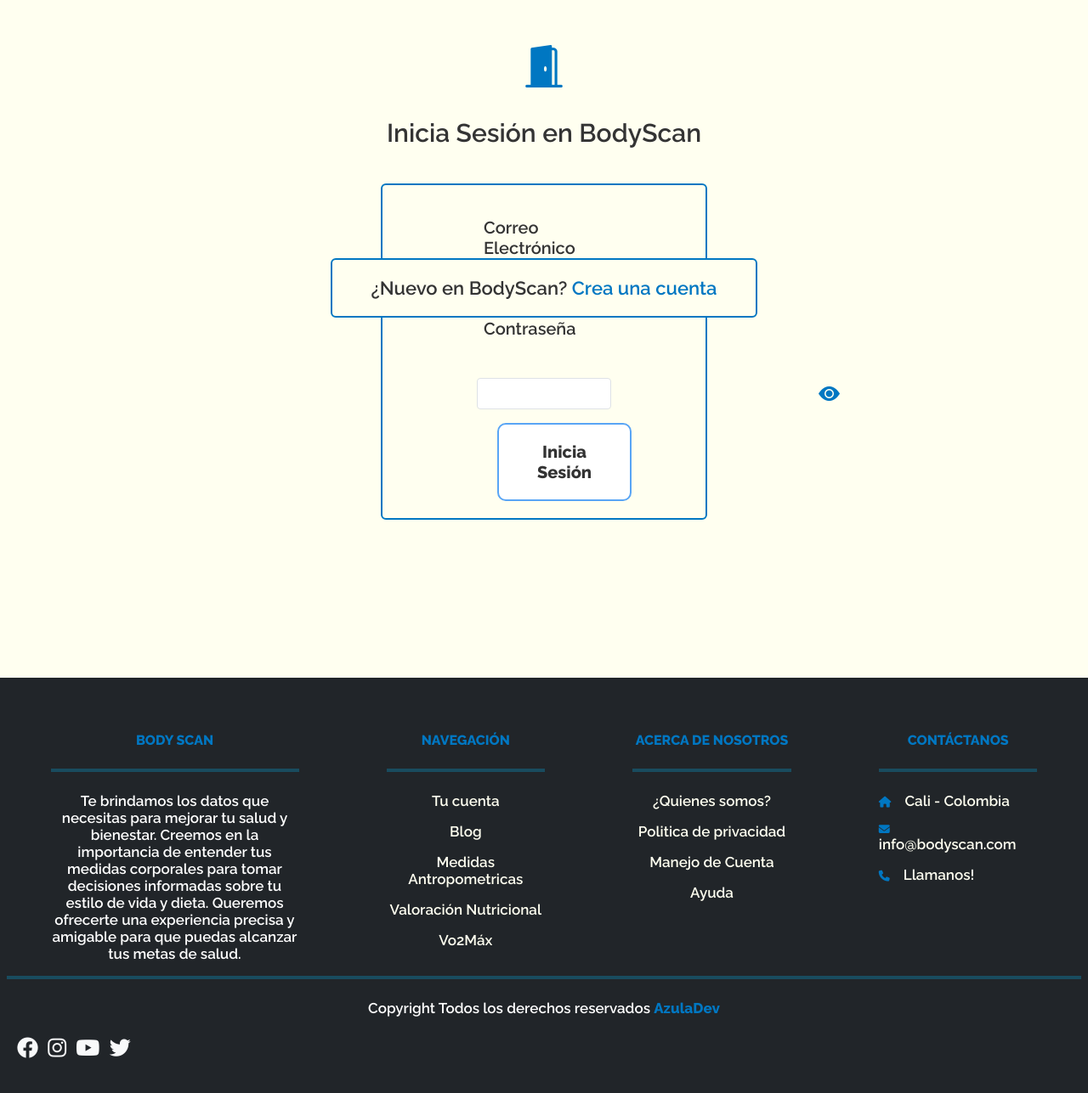
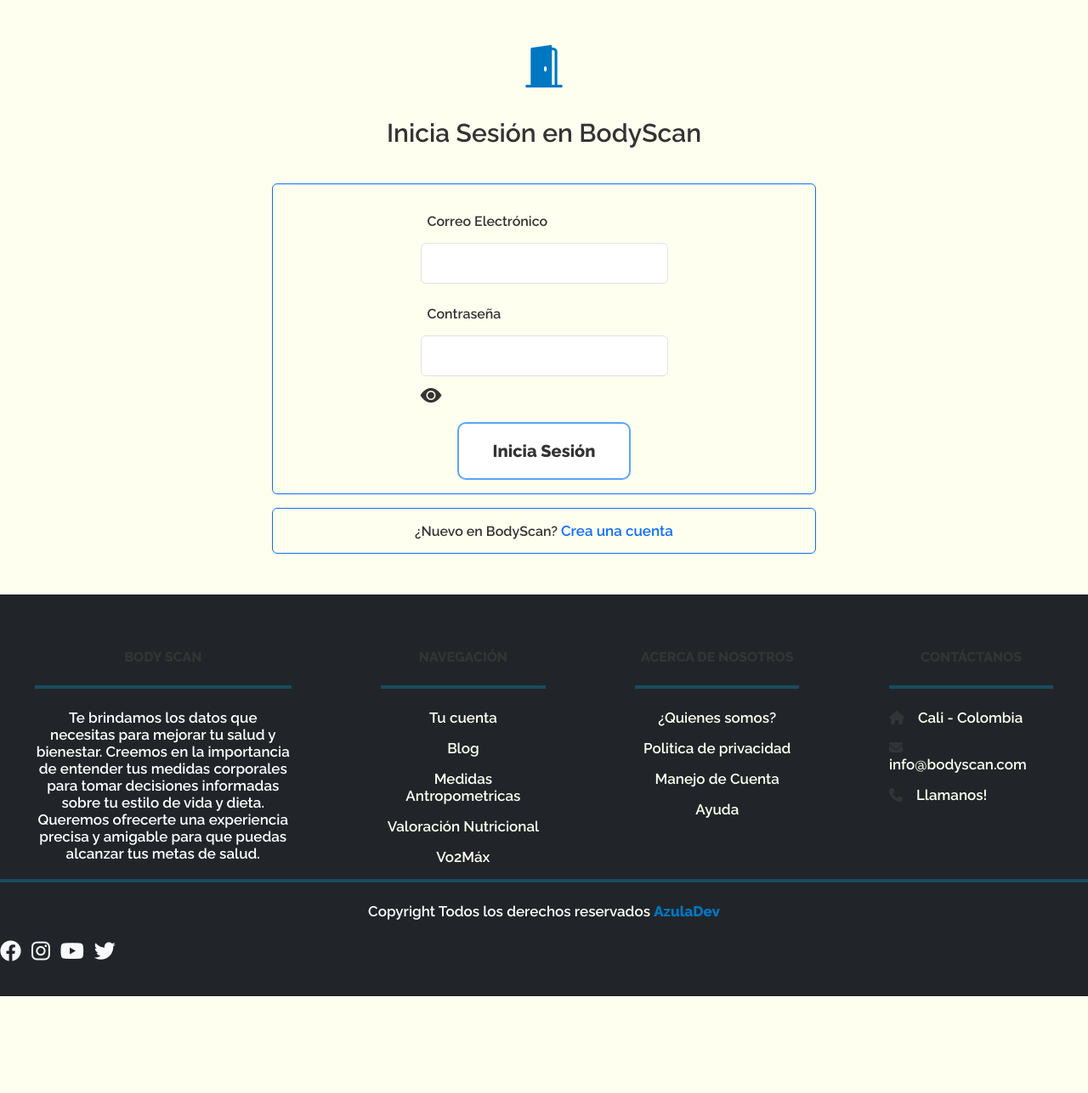
Before and after one commit to Azula93/BodyScanLogin, a PHP site: page /view/home/login.php in a window 1280 px wide. Shown: the whole page at 85% size. After the commit the page ends 1173 px from the top, so only its background shows below. Run offline with PHP 8.4, Linux system fonts and the light colour scheme.

Commit message:
mejorando Css

```diff
--- a/css/style.css
+++ b/css/style.css
@@ -1935,35 +1935,28 @@
 @media (max-width: 576px) {
   .titulo {
     font-size: 18px !important;
+    padding: 15px;
   }
   .icon, .titulo {
     text-align: center;
   }
   .icon .door-icon {
-    font-size: 50px;
+    font-size: 40px;
     margin-bottom: 0.625rem;
     color: #0077C2;
   }
   .inputs {
     position: relative;
-    font-size: 18px;
+    font-size: 16px;
   }
   .inputpass {
-    margin-top: -25px;
-  }
-  .login {
-    margin: 66px 0px 63px 44px;
-    width: 295px;
-    border: 1px solid #0077C2;
-    padding: 1.25rem;
-    border-radius: 0.375rem;
-    background-color: #FFFFF0;
+    margin-top: -15px;
   }
   .btnLogin {
     background: #FFFFF0;
     color: #333333;
     border: 2px solid #0077C2;
-    padding: 14px 10px;
+    padding: 12px 8px;
     border-radius: 10px;
     position: relative;
     z-index: 1;
@@ -1971,7 +1964,7 @@
     display: inline-block;
     font-weight: 600;
     font-size: 18px;
-    margin: 13px 0px 30px 85px;
+    margin: 13px 0px 30px 0;
     width: 132px;
   }
   .btnLogin:hover {
@@ -1995,79 +1988,22 @@
     transition: all 0.3s ease-out;
     transform: scale(1, 1);
   }
-  .redirect {
-    position: relative;
-    bottom: 4rem;
-    margin: 0px 40px 46px 30px;
-    border: 1px solid #0077C2;
-    padding: 1.25rem;
-    border-radius: 0.375rem;
-    background-color: #FFFFF0;
-  }
-  .redirect-link {
-    color: #0077C2 !important;
-    font-size: 18px;
-  }
-  .redirect-link:hover {
-    color: #00BFFF !important;
-  }
-  .box-eye {
-    position: relative;
-    top: 0.55rem;
-    left: 11rem !important;
-    color: #0077C2;
-    z-index: 1;
-  }
-  .box-eye-icon {
-    border: none;
-    cursor: pointer;
-  }
 }
 @media (min-width: 768px) {
   .inputs {
     position: relative;
-    width: 100%;
+    width: 80%;
     font-size: 18px;
   }
   .fondo-login {
     background-color: #FFFFF0;
-    min-height: 100vh;
     padding-top: 3.125rem;
   }
-  .login {
-    margin: auto;
-    border: 2px solid #0077C2;
-    padding: 1.25rem;
-    border-radius: 0.375rem;
-    background-color: #FFFFF0;
-    font-size: 20px;
-    width: 30%;
-  }
-  .redirect {
-    position: relative;
-    bottom: 32rem;
-    margin: auto;
-    border: 2px solid #0077C2;
-    padding: 1.25rem;
-    border-radius: 0.375rem;
-    background-color: #FFFFF0;
-    text-align: center;
-    font-size: 22px;
-    width: 45%;
-  }
-  .redirect-link {
-    color: #0077C2 !important;
-    font-size: 22px;
-  }
-  .redirect-link:hover {
-    color: #00BFFF !important;
-  }
   .icon, .titulo {
     text-align: center;
   }
   .titulo {
-    margin-bottom: 0.75rem;
-    font-size: 30px;
+    font-size: 36px;
     padding: 30px;
   }
   .icon .door-icon {
@@ -2085,7 +2021,7 @@
     z-index: 1;
     overflow: hidden;
     display: inline-block;
-    left: 24px;
+    left: 0;
     font-weight: 800;
     font-size: 20px;
   }
@@ -2116,17 +2052,6 @@
     margin-top: 0.625rem;
     font-weight: 20px;
   }
-  .box-eye {
-    position: relative;
-    top: 2.125rem;
-    left: 12.375rem !important;
-    color: #0077C2;
-    z-index: 1;
-  }
-  .box-eye-icon {
-    border: none;
-    cursor: pointer;
-  }
 }
 @media (max-width: 576px) {
   .titulo {
--- a/view/head/footer.php
+++ b/view/head/footer.php
@@ -3,7 +3,7 @@
  inicie en una pag y finalice en otra -->
 </div>
      <!-- Incio FOOTER -->
-     <footer class="footer bg-dark pt-5 pb-4">
+     <footer class=" bg-dark pt-5 pb-4">
       <div class=" text-center text-md-start">
         <div class="row text-center text-md-start">
           <div class="col-md-3 col-lg-3 col-xl-3 mx-auto mt-3">
--- a/view/home/login.php
+++ b/view/home/login.php
@@ -24,20 +24,24 @@
 
 
     <!-- FORMULARIO -->
-    <section class="container login ">
+    <section class="container border border-primary rounded  p-3 col-6 mb-3 ">
         <div class="row justify-content-center">
             <div class="col-sm-10 col-md-6">
                 <form action="verificar.php" method="post" class="" autocomplete ="off" >
                     <label for="exampleInputEmail1" class="form-label">Correo Electrónico</label>
-                    <input class="form-control form-control-sm inputs" type="email" name="correo" id="exampleInputEmail1" aria-describedby="emailHelp">
+                    <input class="form-control rounded form-control-lg mb-2 w-100 " type="email" name="correo" id="exampleInputEmail1" aria-describedby="emailHelp">
 
 
-           <div class="mb-3">
+           <div class="mb-3 position-relative">
              <label for="password" class="form-label">Contraseña</label>
-                <div class="box-eye container">
-                     <i id="eyepassword" class="bi bi-eye-fill   changePassword box-eye-icon" onclick="mostrarPass('password','eyepassword')" ></i>
-                </div>
-             <input class="form-control form-control-sm inputs inputpass" type="password" name="password" id="password">
+
+             <div  class="input-group">
+                <input class="form-control rounded form-control-lg mb-2 w-100 " type="password" name="password" id="password">
+             </div>
+
+             <div class="input-group-append">
+                    <i id="eyepassword" class="bi bi-eye-fill changePassword" onclick="mostrarPass('password','eyepassword')" ></i>
+             </div>
            </div>
 
               <!-- MUESTRA LOS MENSAJES DE ERROR POR PANTALLA -->
@@ -47,7 +51,9 @@
                 </div>
              <?php endif; ?>
 
-            <button type="submit" class="btnLogin">Inicia Sesión</button>
+            <div class="d-flex align-items-center justify-content-center">
+                <button type="submit" class="btnLogin">Inicia Sesión</button>
+            </div>
         </form>
         </div>
         </div>
@@ -55,9 +61,9 @@
 
     </div>
 
-    <section class="container">
-        <div class="redirect text-center mt-3 col-sm-10 col-md-3">
-            ¿Nuevo en BodyScan? <a class="redirect-link" href="signup.php" style="text-decoration:none">Crea una cuenta</a>
+    <section class="container border border-primary rounded p-3 mb-5 text-center col-6">
+        <div class=" ">
+            ¿Nuevo en BodyScan? <a class="text-primary" href="signup.php" style="text-decoration:none">Crea una cuenta</a>
         </div>
     </section>
 
```
Also changed, not shown: css/style.min.css.
